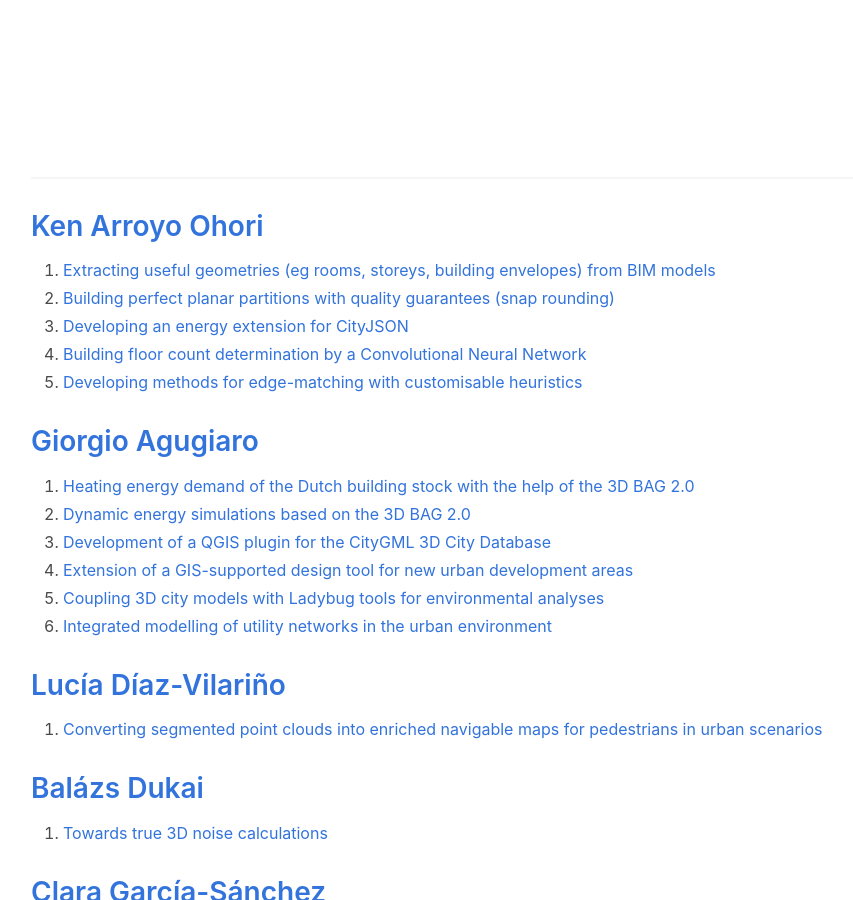
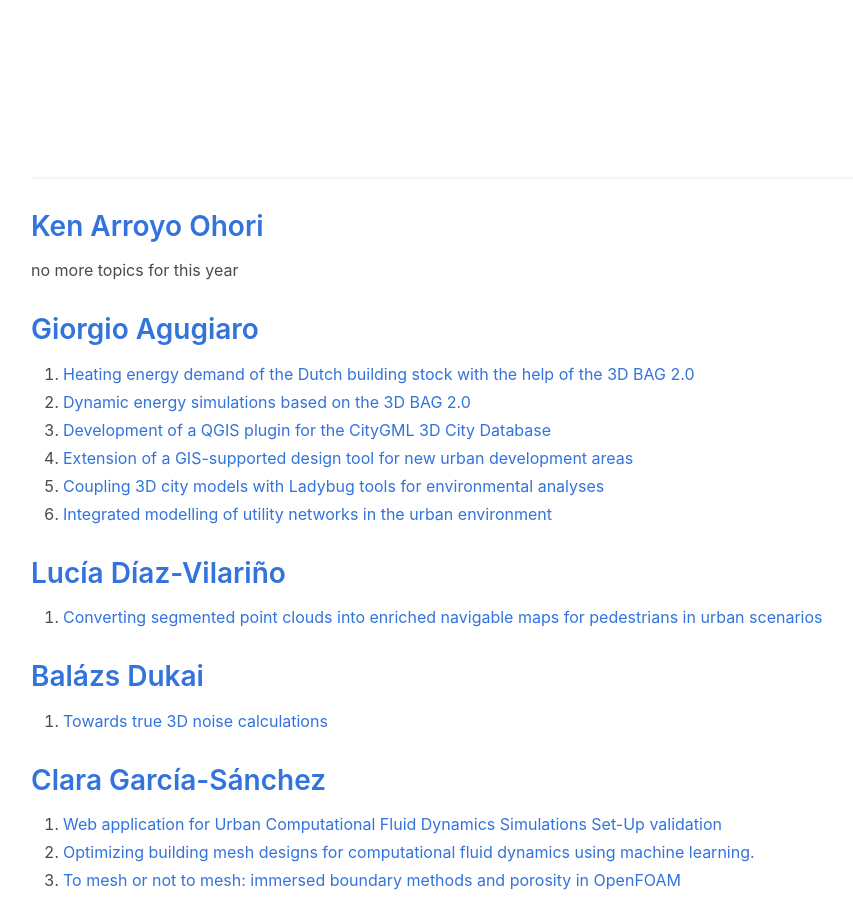
Before and after one commit to tudelft3d/geo2020, a Jekyll site: the page built from potentialtopics/index.md, in a window 1280 px wide and 900 px high, scrolled down 911 px. Shown: the whole window, without its empty margins (33-886 px from the left). Built offline with Jekyll 4.4.1, drawn with Linux system fonts in a browser that asks for light colours; nearby versions of some CDN libraries.

Commit message:
remove my topics

```diff
--- a/potentialtopics/index.md
+++ b/potentialtopics/index.md
@@ -33,11 +33,7 @@
 ---
 
 ## [Ken Arroyo Ohori](https://3d.bk.tudelft.nl/ken/)
-1. [Extracting useful geometries (eg rooms, storeys, building envelopes) from BIM models](https://3d.bk.tudelft.nl/education/msctopics/#extracting-buildingstoreydwellingroom-shapes-from-a-bim-models)
-1. [Building perfect planar partitions with quality guarantees (snap rounding)](https://3d.bk.tudelft.nl/education/msctopics/#snap-rounding-in-a-triangulation)
-1. [Developing an energy extension for CityJSON](https://3d.bk.tudelft.nl/education/msctopics/#development-and-testing-of-the-energy-extension-for-cityjson-v1x)
-1. [Building floor count determination by a Convolutional Neural Network](https://3d.bk.tudelft.nl/education/msctopics/#building-floor-count-determination-by-convolutional-neural-network)
-1. [Developing methods for edge-matching with customisable heuristics](https://3d.bk.tudelft.nl/education/msctopics/#developing-methods-for-edge-matching-with-customisable-heuristics-geometric-topological-and-semantic)
+no more topics for this year
 
 ## [Giorgio Agugiaro](https://3d.bk.tudelft.nl/gagugiaro/)
  1. [Heating energy demand of the Dutch building stock with the help of the 3D BAG 2.0](https://3d.bk.tudelft.nl/education/msctopics/#heating-energy-demand-of-the-dutch-building-stock-with-the-help-of-the-3d-bag-20)
```
